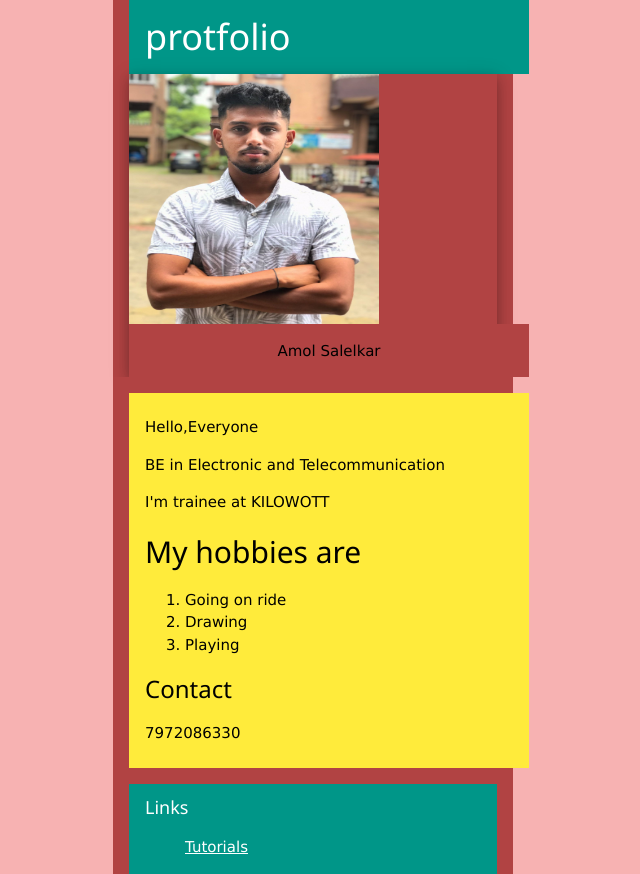
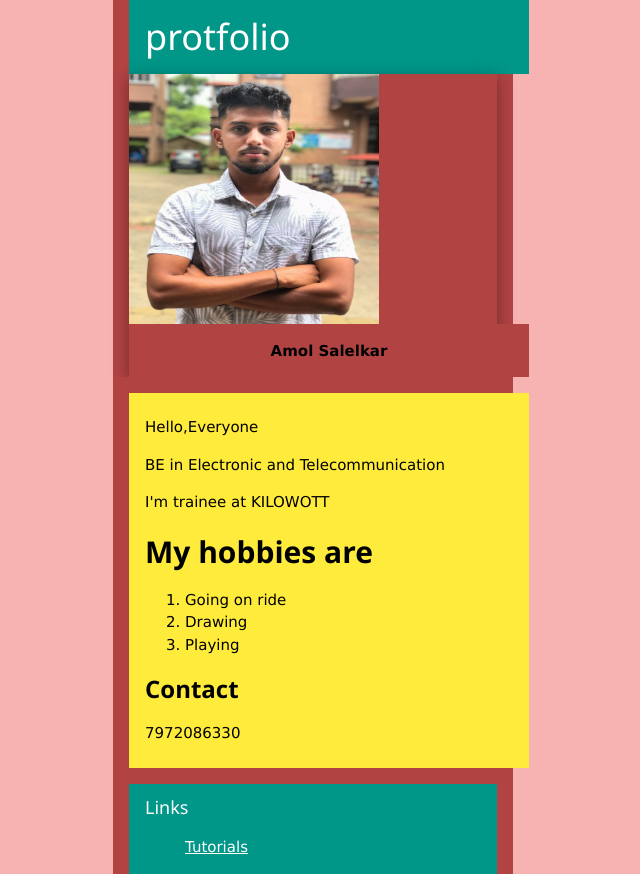
Before and after one commit to Amol-salelkar-kilowott/Amol-salelkar-kilowott.github.io, a plain HTML site: page index.html in a window 1280 px wide. Shown: the whole page, without its empty margins (327-967 px from the left). Drawn offline with nearby package versions, Linux system fonts and the light colour scheme; files whose address does not match are found by name.

Commit message:
assignment2 commit

```diff
--- a/index.html
+++ b/index.html
@@ -41,7 +41,7 @@
                 <div class="w3-card-4" style="width:100%"  background-color ="white">
                     <img src="/img/picture.jpeg" alt="profile-img" height="250px" width="250px">
                     <div class="w3-container w3-center">
-                      <p>Amol Salelkar</p>
+                      <p><b>Amol Salelkar</b></p>
                     </div>
                   </div>
                 </div>
@@ -58,14 +58,14 @@
                 <p>I'm trainee at KILOWOTT</p>
 
 
-                <h2> My hobbies are</h2>
+                <h2> <b>My hobbies are</b></h2>
                 <ol>
                     <li>Going on ride</li>
                     <li>Drawing</li>
                     <li>Playing</li>
                 </ol>
 
-                <h3>Contact</h3>
+                <h3><b>Contact</b></h3>
                 <p>7972086330</p>
                 </div>
 
```
